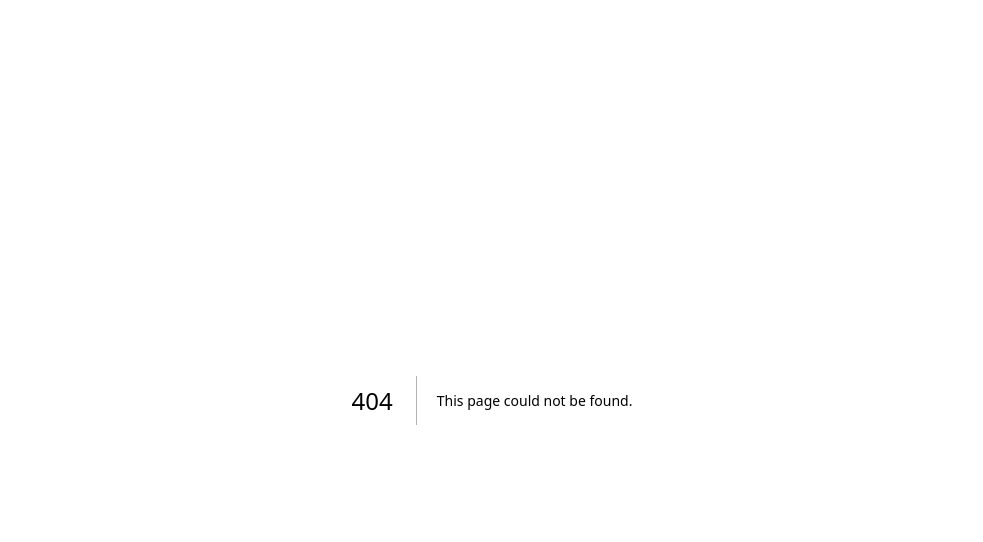
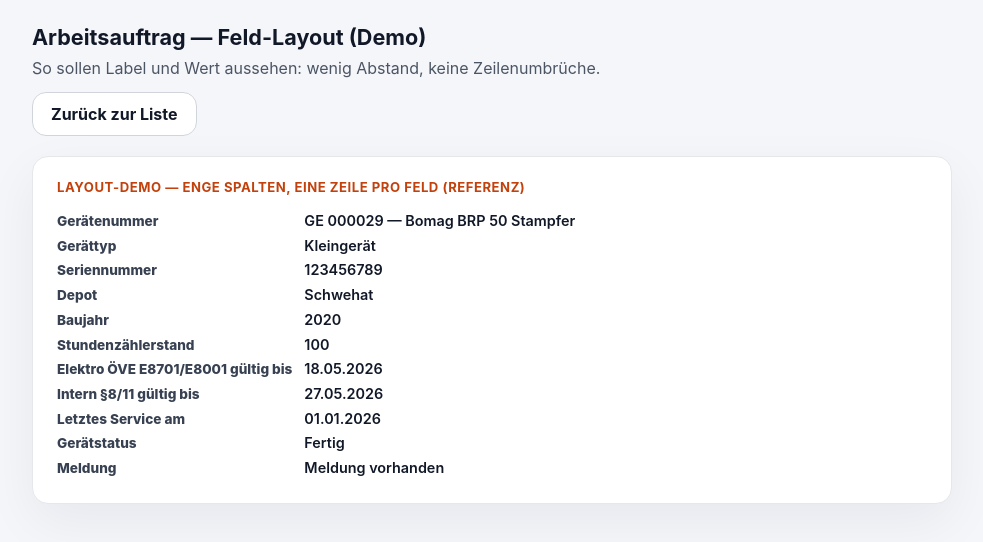
Before and after one commit to bocsatech/bocsa-app, a Next.js app: page /arbeitsauftrag/sheet-demo in a window 1280 px wide. Before the commit this address had no page. Shown: the top 542 px of the page, without its empty margins (148-1131 px from the left). Built offline with nearby package versions, Linux system fonts and the light colour scheme.

Commit message:
Add Arbeitsauftrag sheet field layout demo with tight table columns.
Demo at /arbeitsauftrag/sheet-demo; live sheet uses same table layout for labels and values.

Co-authored-by: Cursor <cursoragent@cursor.com>

```diff
--- a/app/arbeitsauftrag-form.css
+++ b/app/arbeitsauftrag-form.css
@@ -138,13 +138,121 @@
   border-bottom: none;
 }
 
-/* Arbeitsauftrag-Munkalap: enge Label–Wert-Spalten, kein Zeilenumbruch */
-.aaMachineOverviewSheet .stammdatenStacked .fieldRow,
-.arbeitsauftragDocument .aaWorksheetStammdaten .fieldRow {
-  grid-template-columns: max-content max-content;
-  gap: 0 8px;
+/* Demo + Munkalap: Tabellen-Layout — Label- und Wertspalte bündig, minimaler Abstand */
+.aaSheetFieldTable {
+  border-collapse: collapse;
   width: max-content;
   max-width: 100%;
+}
+
+.aaSheetFieldTable .aaSheetFieldLabel,
+.aaSheetFieldTable .aaSheetFieldValue {
+  padding: 3px 0;
+  vertical-align: baseline;
+  text-align: left;
+  white-space: nowrap;
+  line-height: 1.3;
+}
+
+.aaSheetFieldTable .aaSheetFieldLabel {
+  padding-right: 12px;
+  font-size: 0.85rem;
+  font-weight: 800;
+  color: #374151;
+}
+
+.aaSheetFieldTable .aaSheetFieldValue {
+  font-size: 0.9rem;
+  font-weight: 600;
+  color: #111827;
+}
+
+.aaSheetFieldValueHero {
+  font-weight: 800;
+}
+
+.aaSheetFieldValueMuted {
+  color: #6b7280;
+  font-weight: 600;
+}
+
+.aaSheetFieldValueOk {
+  font-weight: 800;
+  color: #15803d;
+}
+
+.aaSheetFieldValueDanger {
+  font-weight: 800;
+  color: #dc2626;
+}
+
+.aaSheetDemoPage {
+  max-width: 960px;
+  margin: 0 auto;
+  padding: 24px 20px 48px;
+}
+
+.aaSheetDemoHeader {
+  margin-bottom: 20px;
+}
+
+.aaSheetDemoHeader h1 {
+  margin: 0 0 8px;
+  font-size: 1.35rem;
+}
+
+.aaSheetDemoHeader p {
+  margin: 0 0 14px;
+  color: #4b5563;
+}
+
+.aaSheetDemoCard {
+  padding: 22px 24px;
+  border: 1px solid #e5e7eb;
+  border-radius: 16px;
+  background: #ffffff;
+}
+
+.aaSheetDemoHint {
+  margin: 0 0 14px;
+  font-size: 0.82rem;
+  font-weight: 700;
+  color: #c2410c;
+  letter-spacing: 0.04em;
+  text-transform: uppercase;
+}
+
+/* Live-Felder: gleiches Tabellen-Layout wie Demo */
+.aaMachineOverviewSheet .aaSheetFieldTable.fieldGrid,
+.arbeitsauftragDocument .aaSheetFieldTable.aaWorksheetStammdaten {
+  display: table;
+}
+
+.aaMachineOverviewSheet .aaSheetFieldTable .fieldRow,
+.arbeitsauftragDocument .aaSheetFieldTable .fieldRow {
+  display: table-row;
+}
+
+.aaMachineOverviewSheet .aaSheetFieldTable .fieldRow > span,
+.arbeitsauftragDocument .aaSheetFieldTable .fieldRow > span {
+  display: table-cell;
+  padding: 3px 12px 3px 0;
+  font-size: 0.85rem;
+  font-weight: 800;
+  color: #374151;
+  white-space: nowrap;
+}
+
+.aaMachineOverviewSheet .aaSheetFieldTable .fieldRow > strong,
+.aaMachineOverviewSheet .aaSheetFieldTable .fieldRow > input,
+.aaMachineOverviewSheet .aaSheetFieldTable .fieldRow > select,
+.aaMachineOverviewSheet .aaSheetFieldTable .fieldRow .germanDateField,
+.arbeitsauftragDocument .aaSheetFieldTable .fieldRow > strong,
+.arbeitsauftragDocument .aaSheetFieldTable .fieldRow .aaWorksheetValue {
+  display: table-cell;
+  padding: 3px 0;
+  white-space: nowrap;
+  vertical-align: baseline;
 }
 
 .aaMachineOverview .stammdatenStacked .fieldRow span,
@@ -157,22 +265,14 @@
   letter-spacing: normal;
 }
 
-.aaMachineOverviewSheet .stammdatenStacked .fieldRow span,
-.aaMachineOverviewSheet .stammdatenStacked .fieldRow .aaWorksheetValue,
-.aaMachineOverviewSheet .stammdatenStacked .fieldRow strong,
-.aaMachineOverviewSheet .stammdatenStacked .fieldRow input,
-.aaMachineOverviewSheet .stammdatenStacked .fieldRow select,
-.aaMachineOverviewSheet .stammdatenStacked .fieldRow .germanDateField,
-.arbeitsauftragDocument .aaWorksheetStammdaten .fieldRow .aaWorksheetValue,
-.arbeitsauftragDocument .aaWorksheetStammdaten .fieldRow strong {
-  white-space: nowrap;
-}
-
-.aaMachineOverviewSheet .stammdatenStacked .fieldRow input,
-.aaMachineOverviewSheet .stammdatenStacked .fieldRow select,
-.aaMachineOverviewSheet .stammdatenStacked .fieldRow .germanDateField {
+.aaMachineOverviewSheet .aaSheetFieldTable .fieldRow input,
+.aaMachineOverviewSheet .aaSheetFieldTable .fieldRow select,
+.aaMachineOverviewSheet .aaSheetFieldTable .fieldRow .germanDateField {
   width: auto;
   min-width: 0;
+  border: none;
+  background: transparent;
+  box-shadow: none;
 }
 
 .aaWorksheetValue {
--- /dev/null
+++ b/app/arbeitsauftrag/sheet-demo/page.tsx
@@ -0,0 +1,20 @@
+import Link from "next/link";
+import ArbeitsauftragSheetFieldDemo from "../../components/ArbeitsauftragSheetFieldDemo";
+import "../../arbeitsauftrag-form.css";
+
+export default function ArbeitsauftragSheetDemoPage() {
+  return (
+    <main className="aaSheetDemoPage">
+      <header className="aaSheetDemoHeader">
+        <h1>Arbeitsauftrag — Feld-Layout (Demo)</h1>
+        <p>
+          So sollen Label und Wert aussehen: wenig Abstand, keine Zeilenumbrüche.
+        </p>
+        <Link className="pillButton outline" href="/arbeitsauftrag">
+          Zurück zur Liste
+        </Link>
+      </header>
+      <ArbeitsauftragSheetFieldDemo />
+    </main>
+  );
+}
--- /dev/null
+++ b/app/components/ArbeitsauftragSheetFieldDemo.tsx
@@ -0,0 +1,55 @@
+"use client";
+
+/**
+ * Statisches Layout-Demo — entspricht der Referenz (enge Label/Wert-Spalten).
+ * Route: /arbeitsauftrag/sheet-demo
+ */
+export default function ArbeitsauftragSheetFieldDemo() {
+  const rows: Array<{
+    label: string;
+    value: string;
+    valueClass?: string;
+  }> = [
+    {
+      label: "Gerätenummer",
+      value: "GE 000029 — Bomag BRP 50 Stampfer",
+      valueClass: "aaSheetFieldValueHero",
+    },
+    { label: "Gerättyp", value: "Kleingerät", valueClass: "aaSheetFieldValueMuted" },
+    { label: "Seriennummer", value: "123456789" },
+    { label: "Depot", value: "Schwehat" },
+    { label: "Baujahr", value: "2020" },
+    { label: "Stundenzählerstand", value: "100" },
+    { label: "Elektro ÖVE E8701/E8001 gültig bis", value: "18.05.2026" },
+    { label: "Intern §8/11 gültig bis", value: "27.05.2026" },
+    { label: "Letztes Service am", value: "01.01.2026" },
+    { label: "Gerätstatus", value: "Fertig", valueClass: "aaSheetFieldValueOk" },
+    {
+      label: "Meldung",
+      value: "Meldung vorhanden",
+      valueClass: "aaSheetFieldValueDanger",
+    },
+  ];
+
+  return (
+    <div className="aaSheetDemoCard card">
+      <p className="aaSheetDemoHint">
+        Layout-Demo — enge Spalten, eine Zeile pro Feld (Referenz)
+      </p>
+      <table className="aaSheetFieldTable" role="presentation">
+        <tbody>
+          {rows.map((row) => (
+            <tr key={row.label} className="aaSheetFieldRow">
+              <th className="aaSheetFieldLabel" scope="row">
+                {row.label}
+              </th>
+              <td className={`aaSheetFieldValue ${row.valueClass ?? ""}`.trim()}>
+                {row.value}
+              </td>
+            </tr>
+          ))}
+        </tbody>
+      </table>
+    </div>
+  );
+}
--- a/app/components/ArbeitsauftragWorksheetMachineBlock.tsx
+++ b/app/components/ArbeitsauftragWorksheetMachineBlock.tsx
@@ -69,10 +69,10 @@ export default function ArbeitsauftragWorksheetMachineBlock({
 
       <div className="aaMachineOverviewBody aaSheetLayoutGrid">
         <div className="aaMachineOverviewLeft">
-          <div className="fieldGrid aaStammdatenGrid stammdatenStacked aaWorksheetStammdaten">
+          <div className="fieldGrid aaStammdatenGrid stammdatenStacked aaWorksheetStammdaten aaSheetFieldTable">
             <div className="fieldRow aaFieldRow aaSheetHeroRow">
               <span>Gerätenummer</span>
-              <strong className="aaWorksheetValue aaSheetHeroValue">
+              <strong className="aaWorksheetValue aaSheetFieldValueHero">
                 {geraetenummerLine || formatValue(machine.geraetenummer)}
               </strong>
             </div>
--- a/app/components/MachineStammdatenPanel.tsx
+++ b/app/components/MachineStammdatenPanel.tsx
@@ -109,12 +109,12 @@ const MachineStammdatenPanel = forwardRef<MachineStammdatenPanelHandle, Props>(
         <div className={`tabPanel ${editable ? "" : "readOnlyPanel"}`}>
           {showTitle ? <h2 className="aaStammdatenHeading">Stammdaten</h2> : null}
           <div
-            className={`fieldGrid aaStammdatenGrid${embedded || sheetLayout ? " stammdatenStacked" : ""}`}
+            className={`fieldGrid aaStammdatenGrid${embedded || sheetLayout ? " stammdatenStacked aaSheetFieldTable" : ""}`}
           >
             {sheetLayout ? (
               <div className="fieldRow aaFieldRow aaSheetHeroRow">
                 <span>Gerätenummer</span>
-                <strong className="aaSheetHeroValue">
+                <strong className="aaSheetFieldValueHero">
                   {formatMachineGeraetenummerLine(machine) ||
                     formatValue(machine?.geraetenummer)}
                 </strong>
```
